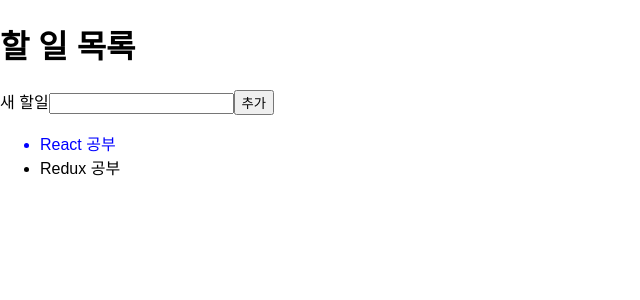
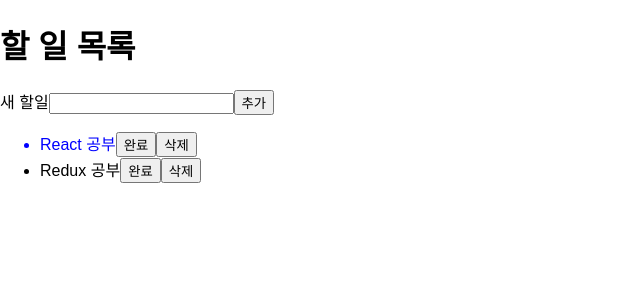
Before and after one commit to seungha-kim/fds-react-todo, a React (Create React App) app: page / in a window 1280 px wide. Shown: the top 300 px of the page, without its empty margins (0-640 px from the left). Built offline with nearby package versions, Linux system fonts and the light colour scheme.

Commit message:
할일 완료/삭제 기능

```diff
--- a/src/App.js
+++ b/src/App.js
@@ -56,7 +56,27 @@ class App extends Component {
         <ul>
           {
             todos.map(todo => (
-              <li className={todo.complete ? 'complete' : ''} key={todo.id}>{todo.body}</li>
+              <li className={todo.complete ? 'complete' : ''} key={todo.id}>
+                {todo.body}
+                <button onClick={e => {
+                  this.setState({
+                    todos: todos.map(t => {
+                      const newTodo = {
+                        ...t
+                      };
+                      if (t.id === todo.id) {
+                        newTodo.complete = true;
+                      }
+                      return newTodo;
+                    })
+                  })
+                }}>완료</button>
+                <button onClick={e => {
+                  this.setState({
+                    todos: todos.filter(t => todo.id !== t.id)
+                  })
+                }}>삭제</button>
+              </li>
             ))
           }
         </ul>
```
